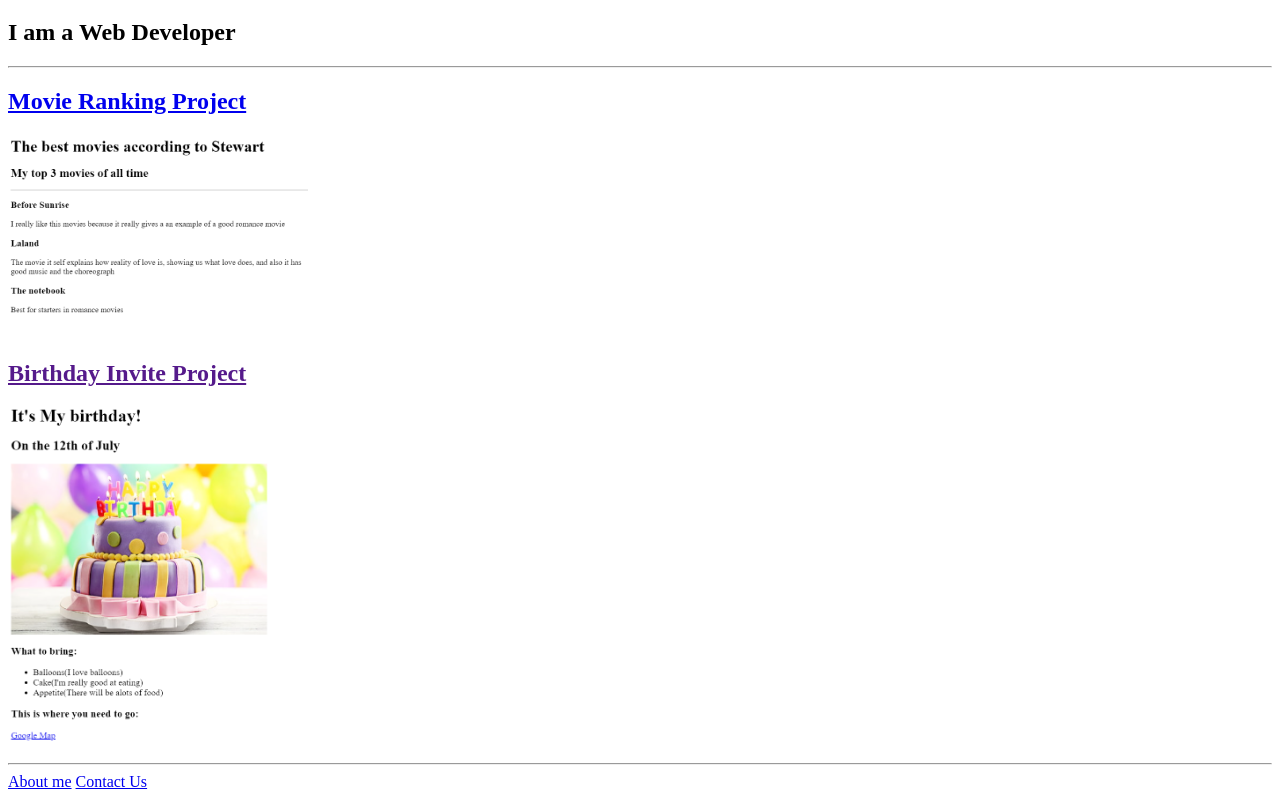
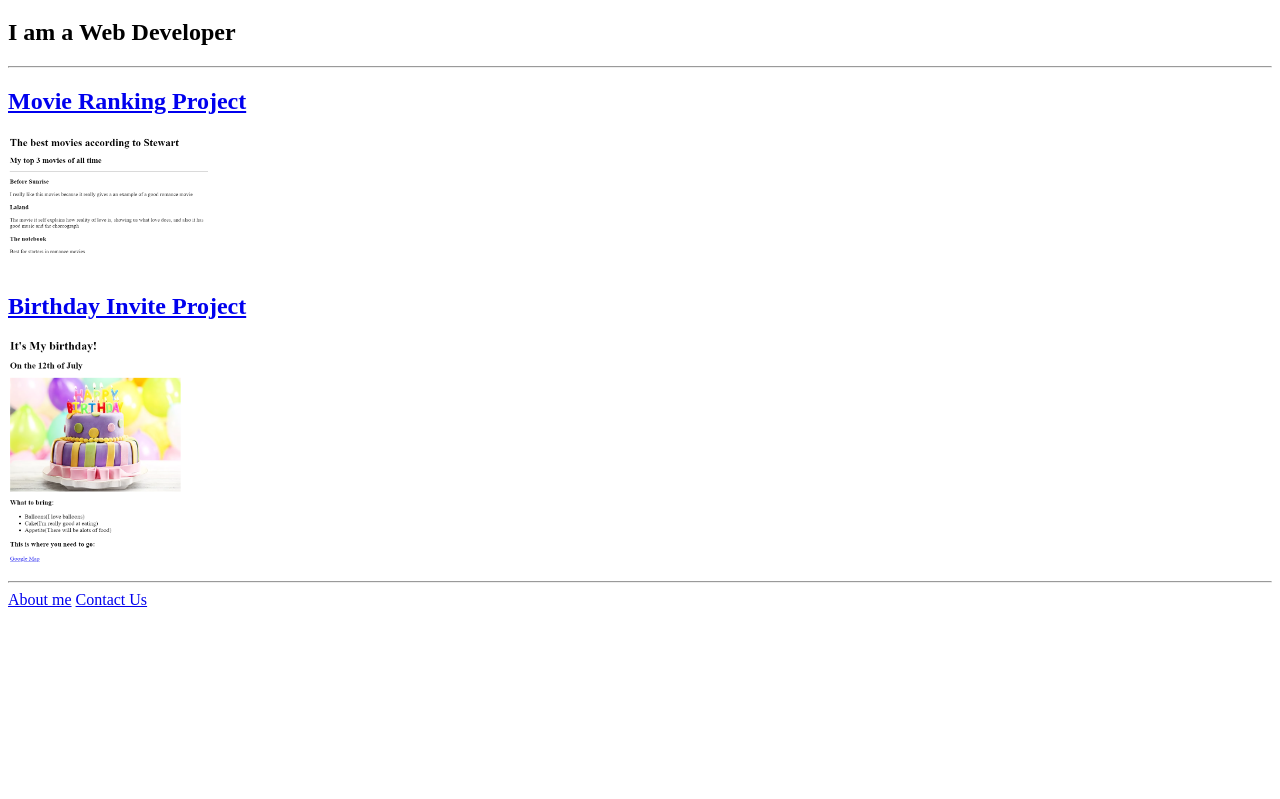
Before and after one commit to StewartPedroza/html-portfolio, a plain HTML site: page index.html in a window 1280 px wide. Shown: the part 61-860 px from the top of the page. After the commit the page ends 800 px from the top, so only its background shows below. Drawn offline with Linux system fonts and the light colour scheme.

Commit message:
Add files via upload

```diff
--- a/index.html
+++ b/index.html
@@ -11,10 +11,10 @@
     <h2>I am a Web Developer</h2>
     <hr>
     <h2><a href="public/movie-ranking.html">Movie Ranking Project</a></h2>
-    <img src="./assets/images/movie-ranking.png" length="300" width="300" alt="">
+    <img src="./assets/images/movie-ranking.png" length="200" width="200" alt="">
     <br>
-    <h2><a href="">Birthday Invite Project</a></h2>
-    <img src="./assets/images/birthday-invite.png" length="300" width="300" alt="">
+    <h2><a href="./public/birthday-invite.html">Birthday Invite Project</a></h2>
+    <img src="./assets/images/birthday-invite.png" length="200" width="200" alt="">
     <hr>
     <a href="./public/about.html">About me</a> <a href="./public/contact.html">Contact Us</a>
     </body>
```
